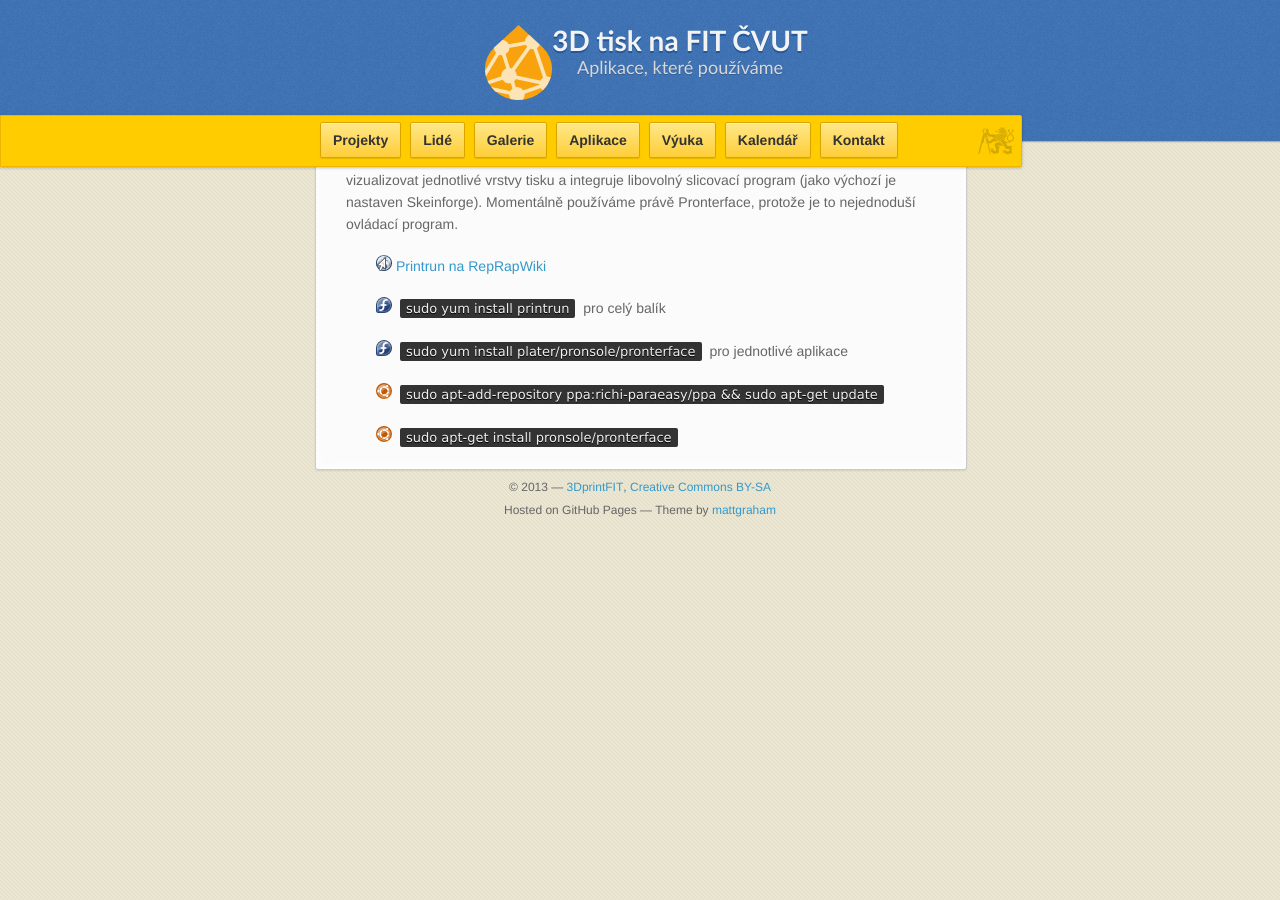
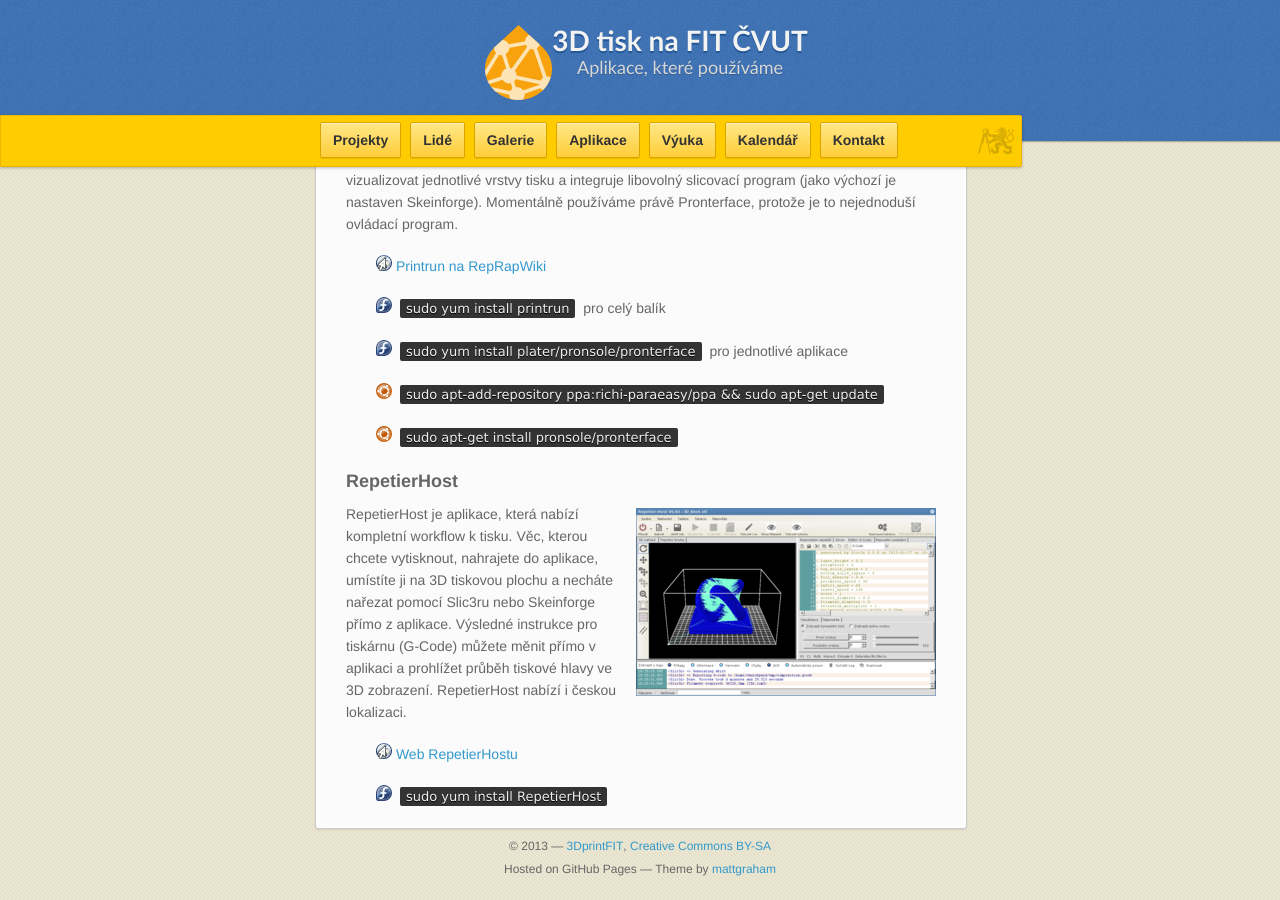
Before and after one commit to 3DprintFIT/3dprintfit.github.com, a Jekyll site: the page built from aplikace.md, in a window 1280 px wide and 900 px high, scrolled down 1886 px. Built offline with Jekyll 4.4.1, drawn with Linux system fonts in a browser that asks for light colours; nearby versions of some CDN libraries; before the commit the page ends 2427 px from its top, so only the background shows below that.

Commit message:
Added RepetierHost

```diff
--- a/aplikace.md
+++ b/aplikace.md
@@ -64,3 +64,10 @@
 {{ site.icons.ubuntu }} `sudo apt-add-repository ppa:richi-paraeasy/ppa && sudo apt-get update`
 
 {{ site.icons.ubuntu }} `sudo apt-get install pronsole/pronterface`
+
+### RepetierHost
+[![RepetierHost](images/screens/repetierhost_thumb.png)](images/screens/repetierhost.png) RepetierHost je aplikace, která nabízí kompletní workflow k tisku. Věc, kterou chcete vytisknout, nahrajete do aplikace, umístíte ji na 3D tiskovou plochu a necháte nařezat pomocí Slic3ru nebo Skeinforge přímo z aplikace. Výsledné instrukce pro tiskárnu (G-Code) můžete měnit přímo v aplikaci a prohlížet průběh tiskové hlavy ve 3D zobrazení. RepetierHost nabízí i českou lokalizaci.
+
+{{ site.icons.web }} [Web RepetierHostu](http://www.repetier.com/documentation/repetier-host/)
+
+{{ site.icons.fedora }} `sudo yum install RepetierHost`
```
Also changed, not shown: images/screens/repetierhost.png, images/screens/repetierhost_thumb.png.
